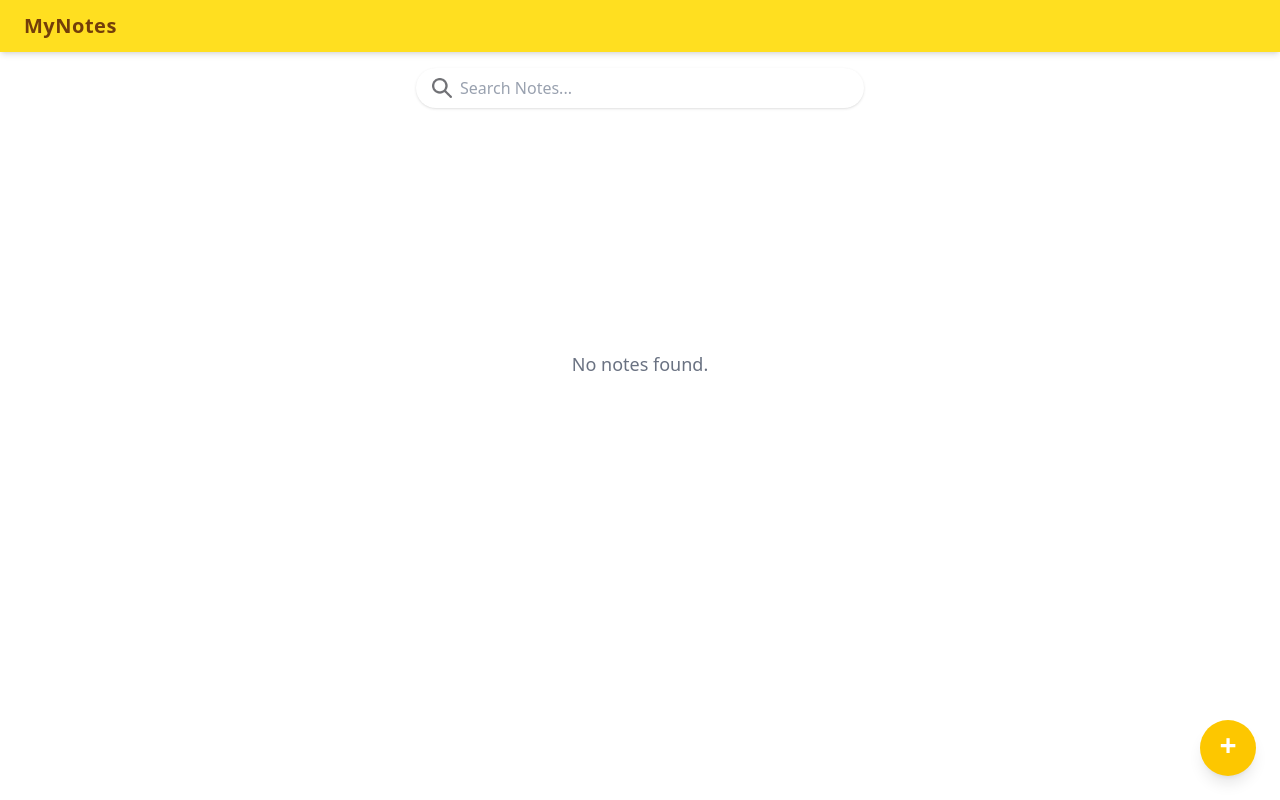
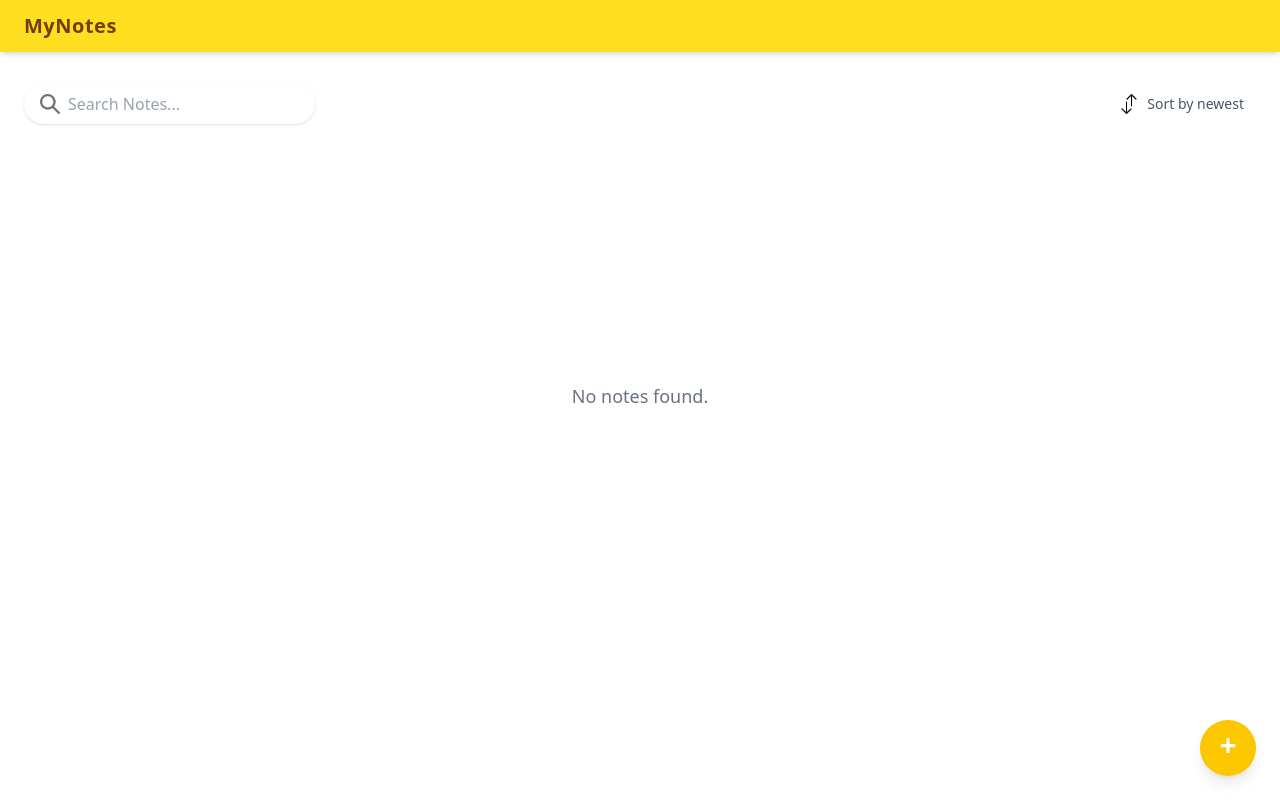
Before and after one commit to sam-cant-code/NoteStoringApp, a React (Vite) app: page / in a window 1280 px wide. Built offline with nearby package versions, Linux system fonts and the light colour scheme.

Commit message:
new sort by newest option

```diff
--- a/src/App.jsx
+++ b/src/App.jsx
@@ -1,12 +1,32 @@
-import { useState } from 'react';
+import { useState, useEffect } from 'react';
 import { nanoid } from 'nanoid';
 import Navbar from './components/Navbar';
 import SearchBar from './components/SearchBar';
 import NoteList from './components/NoteList';
+import SortIcon from './ReactIcons/sortIcon.png';
 
 function App() {
-  const [notes, setNotes] = useState([]);
+  // Initialize state with data from localStorage or defaults
+  const [notes, setNotes] = useState(() => {
+    const savedNotes = localStorage.getItem('notes');
+    return savedNotes ? JSON.parse(savedNotes) : [];
+  });
+
   const [search, setSearch] = useState("");
+  const [sortOrder, setSortOrder] = useState(() => {
+    const savedSort = localStorage.getItem('sortOrder');
+    return savedSort || "newest";
+  });
+
+  // Save notes to localStorage whenever they change
+  useEffect(() => {
+    localStorage.setItem('notes', JSON.stringify(notes));
+  }, [notes]);
+
+  // Save sort order to localStorage whenever it changes
+  useEffect(() => {
+    localStorage.setItem('sortOrder', sortOrder);
+  }, [sortOrder]);
 
   const handleAddNote = () => {
     if (notes.some(note => note.isEditing)) return;
@@ -51,17 +71,41 @@ function App() {
     );
   };
 
-  // Filter notes by search query
-  const filteredNotes = notes.filter(note =>
-    note.title.toLowerCase().includes(search.toLowerCase())
-  );
+  const toggleSort = () => {
+    setSortOrder(current => current === "newest" ? "oldest" : "newest");
+  };
+
+  // Filter and sort notes
+  const sortedAndFilteredNotes = [...notes]
+    .filter(note => note.title.toLowerCase().includes(search.toLowerCase()))
+    .sort((a, b) => {
+      if (a.pinned !== b.pinned) return b.pinned - a.pinned;
+      return sortOrder === "newest"
+        ? b.createdAt - a.createdAt
+        : a.createdAt - b.createdAt;
+    });
 
   return (
     <div>
       <Navbar />
+      <div className="flex items-center justify-between px-6 py-4">
         <SearchBar value={search} onChange={setSearch} />
+        <div
+          onClick={toggleSort}
+          className="flex items-center gap-2 cursor-pointer hover:bg-gray-100 rounded-full px-3 py-1.5 transition-colors"
+        >
+          <img
+            src={SortIcon}
+            alt="Sort"
+            className="w-5 h-5"
+          />
+          <span className="text-sm text-gray-600 whitespace-nowrap">
+            Sort by {sortOrder}
+          </span>
+        </div>
+      </div>
       <NoteList
-        notes={filteredNotes}
+        notes={sortedAndFilteredNotes}
         onSaveNote={handleSaveNote}
         onDeleteNote={handleDeleteNote}
         onEditNote={handleEditNote}
@@ -72,7 +116,7 @@ function App() {
         onClick={handleAddNote}
         aria-label="Add Note"
       >
-  <span className="-translate-y-0.75 :inline-block transition-transform duration-300 ease-in-out group-hover:rotate-90 origin-center">
+        <span className="-translate-y-0.75 inline-block transition-transform duration-300 ease-in-out group-hover:rotate-45 origin-center">
           +
         </span>
       </button>
```
Lines whose indentation alone changed are shown as unchanged.
